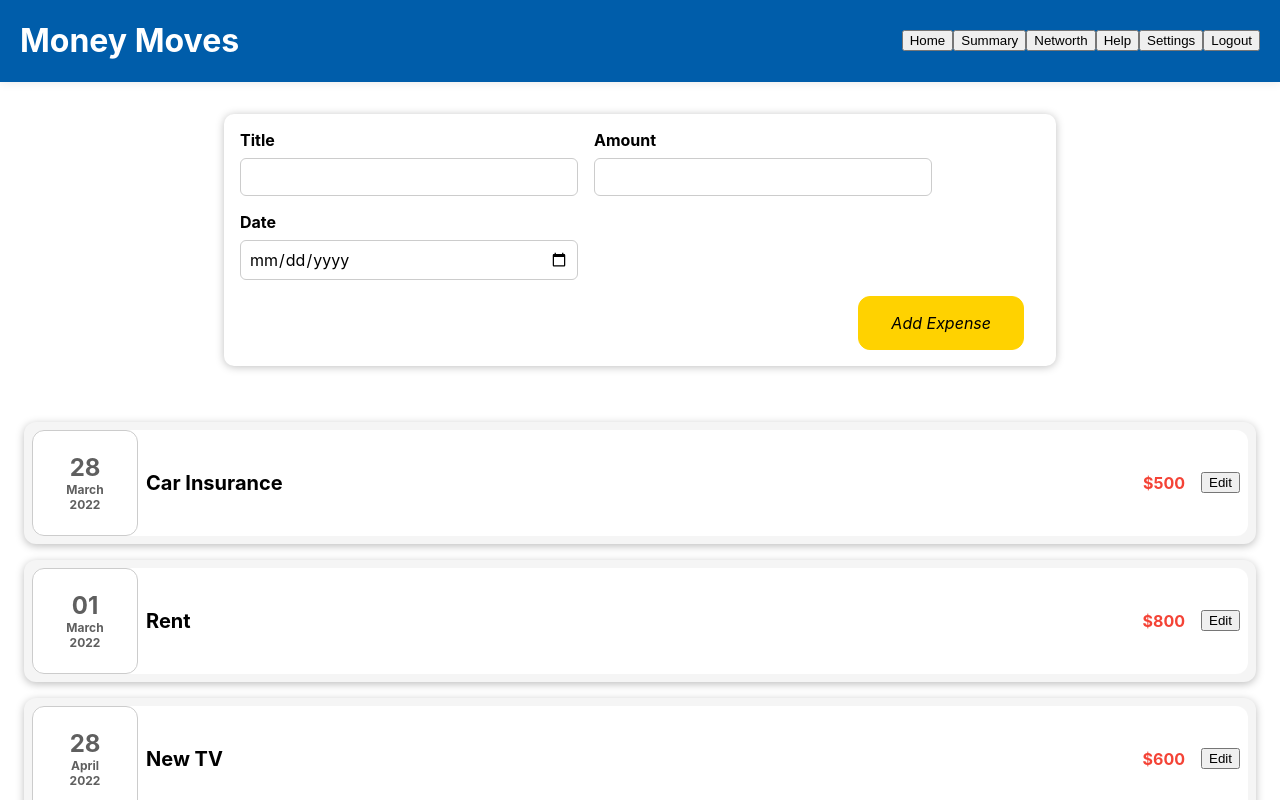
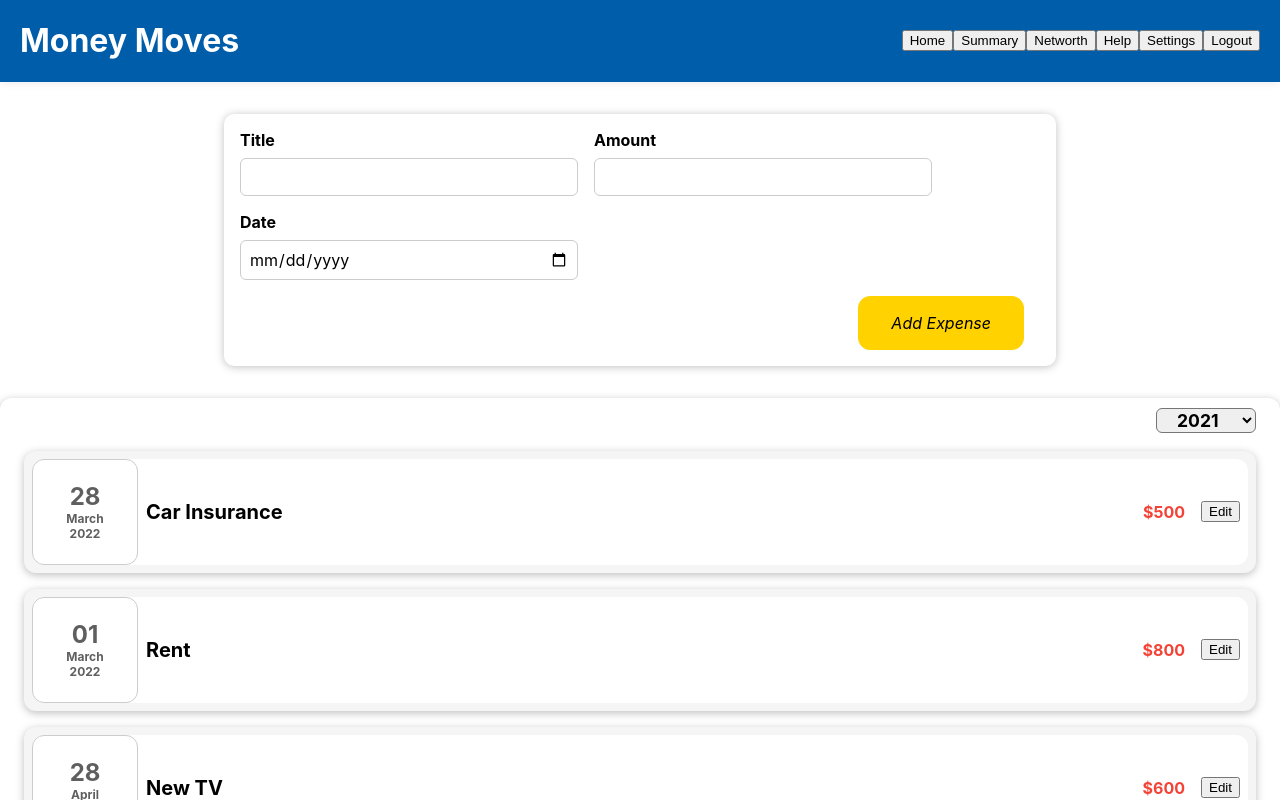
Before and after one commit to Zalo560/react-projects, a React (Create React App) app: page / in a window 1280 px wide. Shown: the top 800 px of the page. Built offline with nearby package versions, Linux system fonts and the light colour scheme.

Commit message:
8th commit - Filter

```diff
--- a/src/components/Expenses.js
+++ b/src/components/Expenses.js
@@ -1,9 +1,20 @@
+import React, { useState } from "react";
 import ExpenseComponent from "./ExpenseComponent";
 import "./Styles/Expenses.css";
+import ExpensesFilter from "./ExpensesFilter";
+import Card from "./Card";
 
-let Expenses = (props) => {
+const Expenses = (props) => {
+  const [filteredYear, setFilteredYear] = useState("2021");
+
+  const filterChangeHandler = (selectedYear) => {
+    setFilteredYear(selectedYear);
+  };
+
   return (
-    <div className="expenses">
+    <div>
+      <Card className="expenses">
+        <ExpensesFilter selected={filteredYear} onChangeFilter={filterChangeHandler} />
         <ExpenseComponent
           title={props.items[0].title}
           amount={props.items[0].amount}
@@ -24,6 +35,7 @@
           amount={props.items[3].amount}
           date={props.items[3].date}
         />
+      </Card>
     </div>
   );
 };
--- /dev/null
+++ b/src/components/ExpensesFilter.js
@@ -0,0 +1,25 @@
+import React from 'react';
+
+import './Styles/ExpensesFilter.css';
+
+const ExpensesFilter = (props) => {
+  const dropdownChangeHandler = (event) => {
+    props.onChangeFilter(event.target.value);
+  };
+
+  return (
+    <div className='expenses-filter'>
+      <div className='expenses-filter__control'>
+        <label>Filter by year</label>
+        <select value={props.selected} onChange={dropdownChangeHandler}>
+          <option value='2022'>2022</option>
+          <option value='2021'>2021</option>
+          <option value='2020'>2020</option>
+          <option value='2019'>2019</option>
+        </select>
+      </div>
+    </div>
+  );
+};
+
+export default ExpensesFilter;
--- a/src/components/NewComponents/ExpenseForm.js
+++ /dev/null
@@ -1,44 +0,0 @@
-import React, { useState } from "react";
-import "./ExpenseForm.css";
-
-const NewExpenseForm = () => {
-  const [enteredTitle, setEnteredTitle] = useState("");
-  const [enteredAmount, setEnteredAmount] = useState("");
-  const [enteredDate, setEnteredDate] = useState("");
-
-  const titleChangeHandler = (event) => {
-    setEnteredTitle(event.target.value);
-  };
-
-  const amountChangeHandler = (event) => {
-    setEnteredAmount(event.target.value);
-  };
-
-  const dateChangeHandler = (event) => {
-    setEnteredDate(event.target.value);
-  };
-
-  return (
-    <form>
-      <div className="new-expense-controls">
-        <div className="new-expense-control">
-          <label>Title</label>
-          <input type="text" onChange={titleChangeHandler} />
-        </div>
-        <div className="new-expense-control" onChange={amountChangeHandler}>
-          <label>Amount</label>
-          <input type="number" min="0.01" step="0.01" onChange />
-        </div>
-        <div className="new-expense-control" onChange={dateChangeHandler}>
-          <label>Date</label>
-          <input type="date" min="2015-01-01" max="2022-12-31" />
-        </div>
-      </div>
-      <div className="new-expense-actions">
-        <button type="submit">Add Expense</button>
-      </div>
-    </form>
-  );
-};
-
-export default NewExpenseForm;
--- a/src/components/NewComponents/NewExpenseComponent.js
+++ b/src/components/NewComponents/NewExpenseComponent.js
@@ -1,13 +1,22 @@
 import React from "react";
 
 import "./NewExpenseComponent.css";
-import NewExpenseForm from "./ExpenseForm";
+import NewExpenseForm from "./NewExpenseForm";
 
-const NewExpensecomponent = () => {
-  return (<div className="new-expense">
-    {/* <form></form> */}
-    <NewExpenseForm />
-  </div>);
+const NewExpensecomponent = (props) => {
+  const onSubmitExpenseDataHandler = (enteredExpenseData) => {
+    const expenseData = {
+      ...enteredExpenseData,
+      id: Math.random().toString()
+    };
+    props.onAddExpense(expenseData);
+  };
+
+  return (
+    <div className="new-expense">
+      <NewExpenseForm onSubmitExpenseData={onSubmitExpenseDataHandler} />
+    </div>
+  );
 };
 
 export default NewExpensecomponent;
--- /dev/null
+++ b/src/components/Styles/ExpensesFilter.css
@@ -0,0 +1,29 @@
+.expenses-filter {
+  color: white;
+  /* padding: 0 1rem; */
+}
+
+.expenses-filter__control {
+  display: flex;
+  width: 100%;
+  align-items: center;
+  justify-content: space-between;
+  /* margin: 1rem 0; */
+}
+
+.expenses-filter label {
+  font-weight: bold;
+  margin-bottom: 0.5rem;
+}
+
+.expenses-filter select {
+  font: inherit;
+  padding: 0rem 1rem;
+  font-weight: bold;
+  border-radius: 6px;
+}
+
+/* .expenses-filter select:hover {
+  background-color: #005daa;
+  border-color: #510674;
+} */
```
Also changed, not shown: src/components/NewComponents/NewExpenseForm.css (renamed from src/components/NewComponents/ExpenseForm.css). Lines whose indentation alone changed are shown as unchanged.
